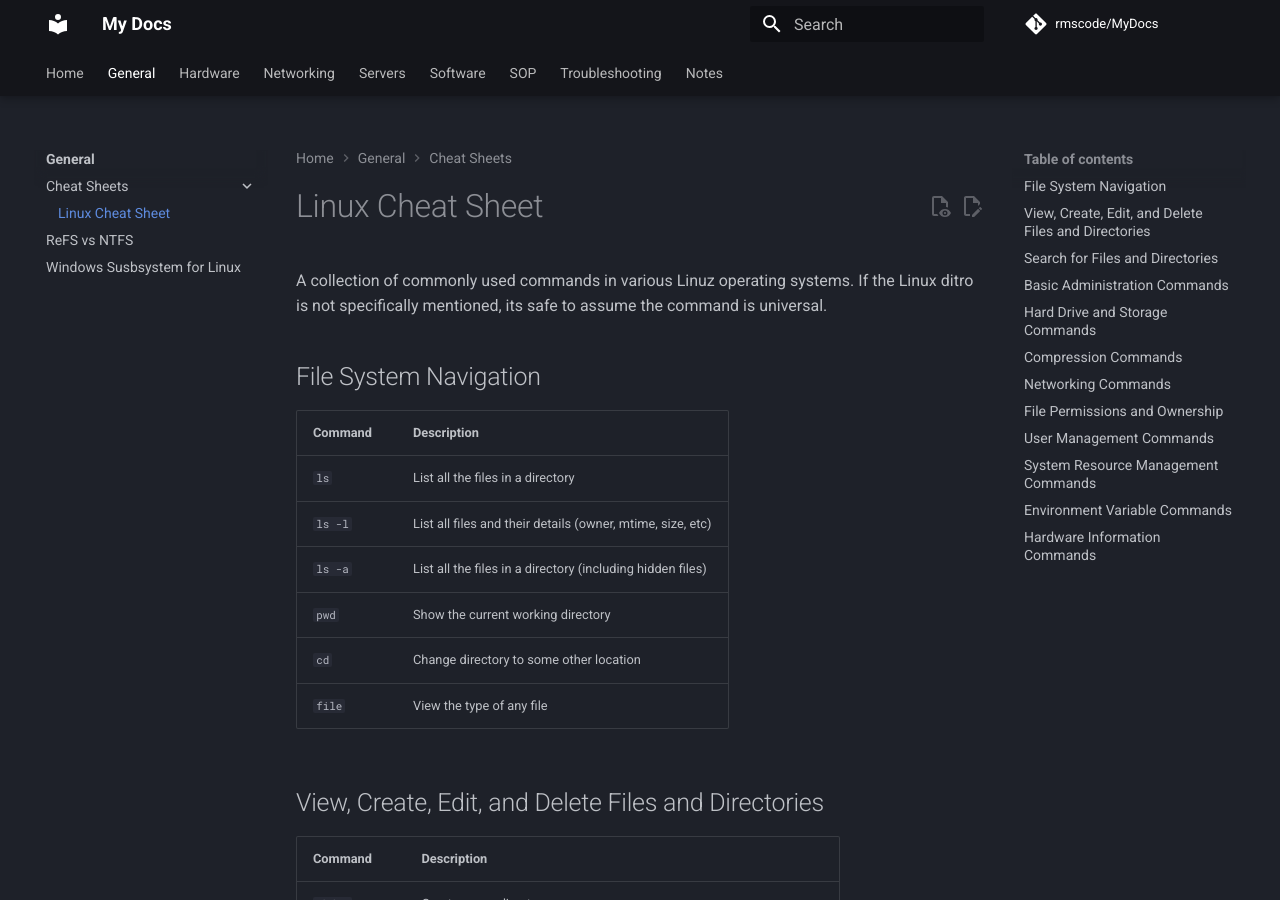
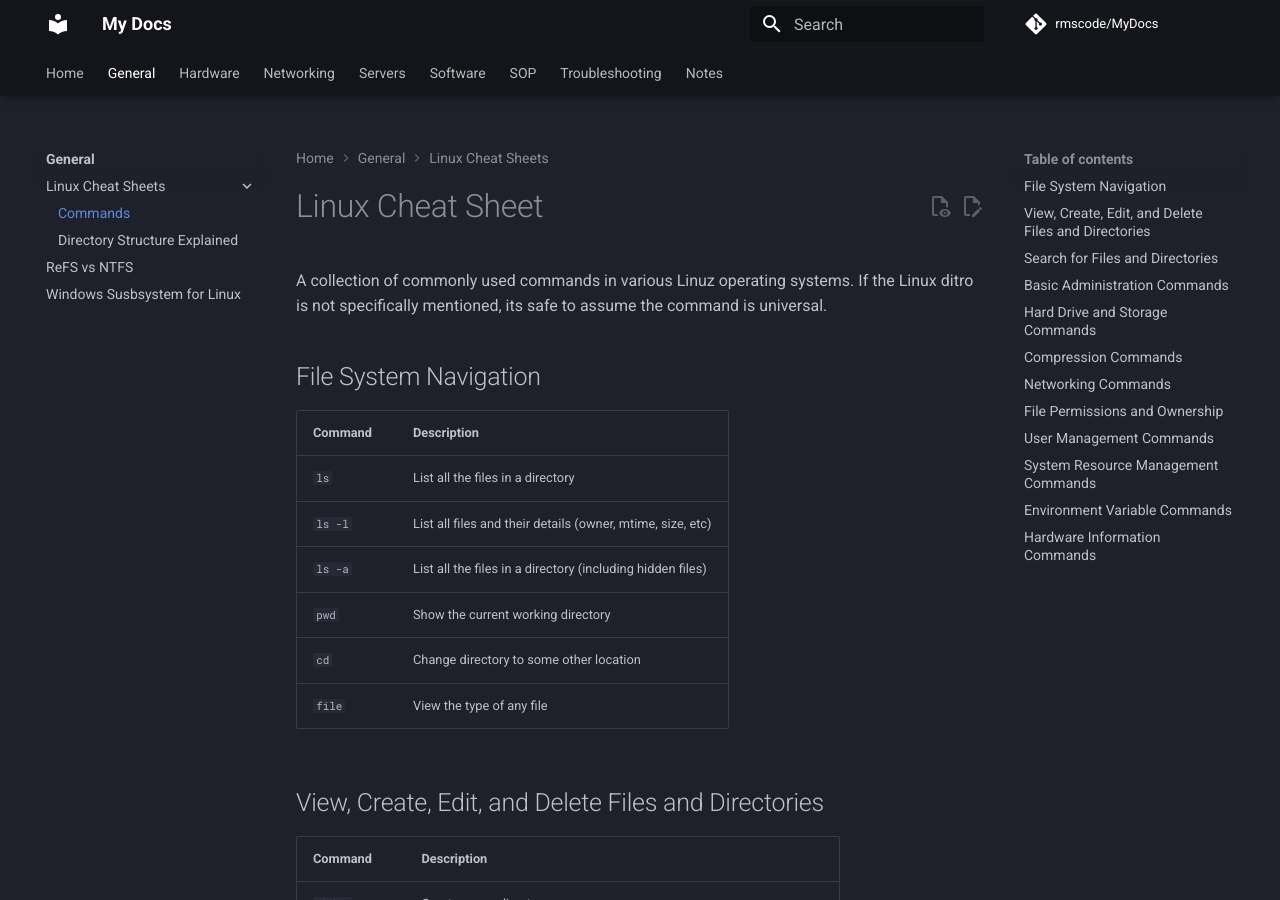
Before and after one commit to rmscode/binary-garden, an MkDocs documentation site: the page built from docs/general/linux-cheat-sheet.md, in a window 1280 px wide and 900 px high. Built offline with MkDocs 1.6.1 and Material for MkDocs 9.7.7, drawn with Linux system fonts in a browser that asks for light colours; comment, search, counter and statistics services are not loaded.

Commit message:
docs: add linux directory structure cheat sheet

```diff
--- a/mkdocs.yml
+++ b/mkdocs.yml
@@ -98,8 +98,9 @@
   - Home: index.md
   - General:
     - general/index.md
-    - Cheat Sheets:
-      - Linux Cheat Sheet: general/linux-cheat-sheet.md
+    - Linux Cheat Sheets:
+      - Commands: general/linux-cheat-sheet.md
+      - Directory Structure Explained: general/linux-directory-structure.md
     - ReFS vs NTFS: general/refs-vs-ntfs.md
     - Windows Susbsystem for Linux: general/wsl.md
   - Hardware:
```
Also changed, not shown: docs/general/linux-directory-structure.md (added, +22 -0 lines).
